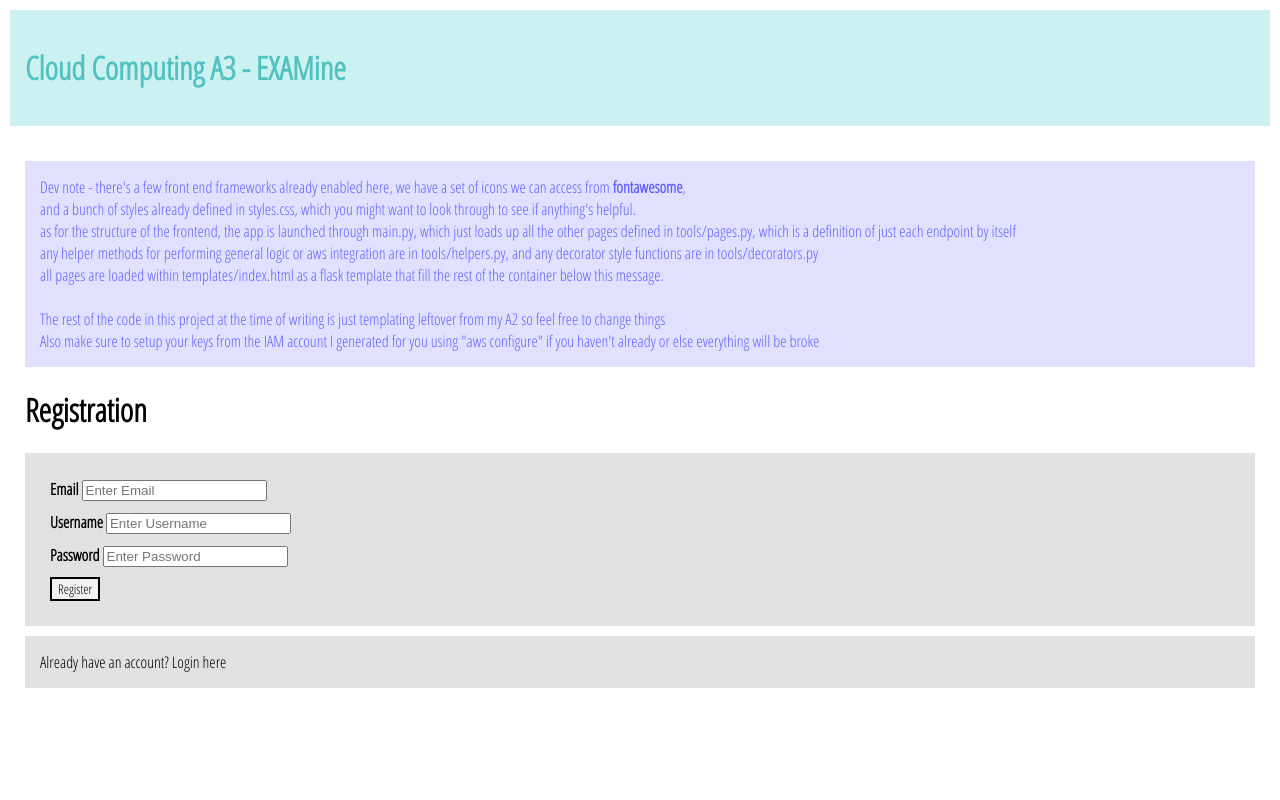
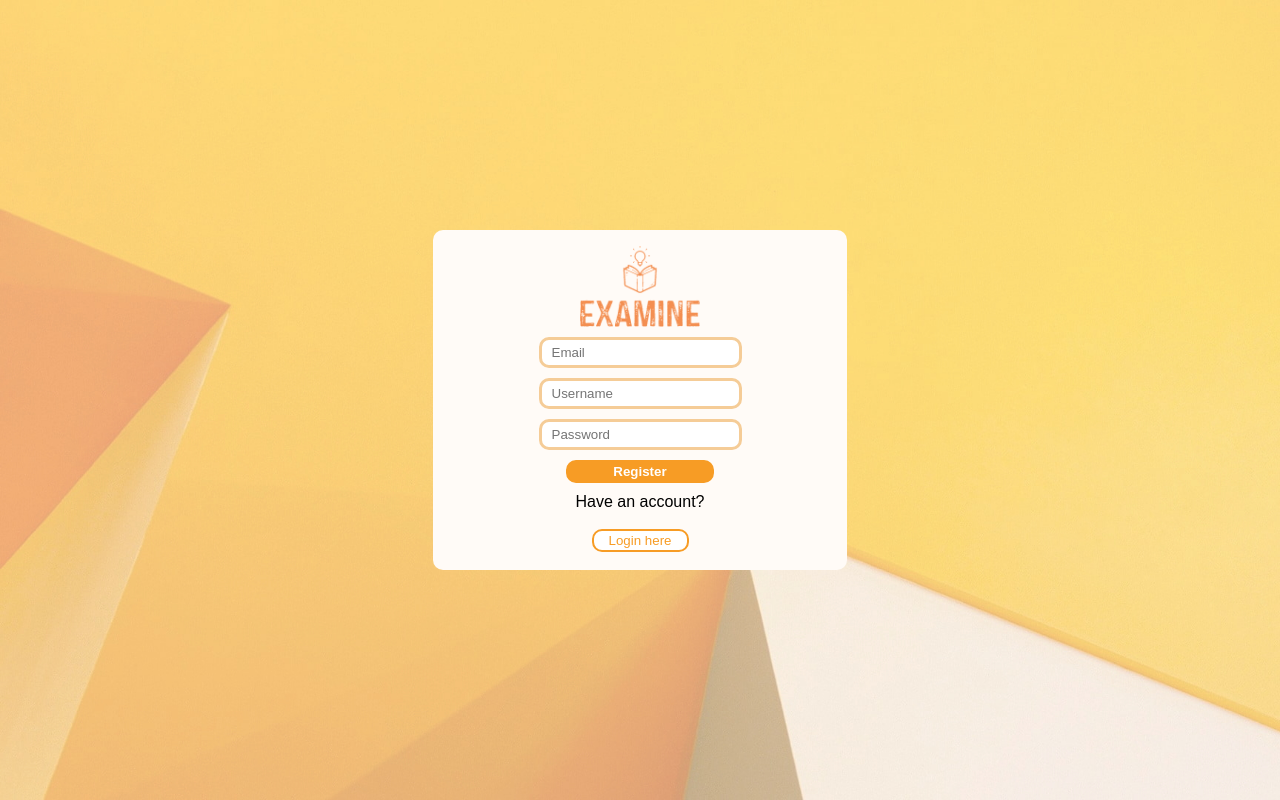
Before and after one commit to indiees/EXAMine, a Flask app: page /register in a window 1280 px wide. Run offline with Flask 2, Linux system fonts and the light colour scheme; some libraries are stand-ins or nearby versions.

Commit message:
Updated Login and Register for aesthetic purpose

```diff
--- a/static/style.css
+++ b/static/style.css
@@ -1,17 +1,14 @@
 body {
-    font-family: 'Open Sans Condensed', sans-serif;
+    font-family: 'Arial', sans-serif;
     margin: 10px;
 }
 
 button {
-    font-family: 'Open Sans Condensed', sans-serif;
+    font-family: 'Arial', sans-serif;
     border-style: solid;
     background-color: #f1f1f1;
 }
 
-button:hover{
-    background-color: #d1d1d1;
-}
 
 a{
     color:inherit;
@@ -22,6 +19,7 @@ a{
     padding: 15px;
     margin-top: 10px;
     margin-bottom: 10px;
+    text-align:center;
 }
 
 .container{
@@ -62,6 +60,28 @@ a{
 
 .login-field{
     margin: 10px;
+}
+
+#loginbox, #registerbox{
+    border-radius: 10px;
+    width: 30%;
+    height: 350px;
+    text-align: center;
+    background-color: #fffbf7;
+    display: block;
+    margin: auto;
+    top: 50%;
+    -ms-transform: translate(-50%,-50%);
+    transform: translate(-50%,-50%);
+    position: absolute;
+    left: 50%;
+
+}
+
+body{
+    background-image: url("background.jpg");
+    background-size: cover;
+
 }
 
 .bottom-bar{
@@ -153,3 +173,69 @@ a{
     all: initial;
     cursor: pointer;
 }
+
+.email, .password, .username{
+    border-radius: 10px;
+    padding: 5px 10px;
+    border: 3px solid rgb(245, 204, 151)
+}
+.email:focus, .password:focus, .username:focus{
+    border: 3px solid rgb(238, 146, 25)
+
+}
+
+*,*:focus,*:hover{
+    outline:none;
+}
+
+.loginbutton{
+    background-color: rgb(247, 156, 37);
+    border-radius: 10px;
+    color: #ffffff;
+    padding: 2px 45px;
+    border-color: rgb(247, 156, 37);
+    font-weight: 900;
+    transition-duration: 0.25;
+}
+.loginbutton:hover{
+    background-color: rgb(248, 141, 0);
+    border-color:  rgb(248, 141, 0);
+}
+
+.register{
+    border-radius: 10px;
+    border-color: rgb(247, 156, 37);
+    background-color: #ffffff;
+    color: rgb(247, 156, 37);
+    padding: 2px 15px;
+    transition-duration: 0.25;
+}
+.register:hover {
+    background-color:rgb(247, 156, 37);
+    color: #ffffff
+
+
+}
+.registerbutton:hover{
+    background-color: rgb(248, 141, 0);
+    border-color:  rgb(248, 141, 0);
+}
+
+.registerbutton{
+    background-color: rgb(247, 156, 37);
+    border-radius: 10px;
+    color: #ffffff;
+    padding: 2px 45px;
+    border-color: rgb(247, 156, 37);
+    font-weight: 900;
+    transition-duration: 0.25;
+}
+
+#registerbox{
+    border-radius: 10px;
+    height: 310px;
+    text-align: center;
+    background-color: #fffbf7;
+    display: block;
+    margin: auto;
+}
--- a/templates/index.html
+++ b/templates/index.html
@@ -1,7 +1,7 @@
 <!doctype html>
 <html>
     <head>
-        <title>Cloud Computing A3</title>
+        <title>Examine</title>
         <script src="{{ url_for('static', filename='script.js') }}"></script>
         <script src="https://kit.fontawesome.com/1e90776cd4.js" crossorigin="anonymous"></script>
         <link rel="preconnect" href="https://fonts.gstatic.com">
@@ -10,7 +10,7 @@
     </head>
     <body>
         <div class="container header">
-            <h1>Cloud Computing A3 - EXAMine</h1>
+            <h1></h1>
             {% if session.get('user') != None %}
             <div class="logout"><button id="sign-out">Sign Out</button></div>
             {% else %}
@@ -19,16 +19,7 @@
         </div>
 
         <div class="content">
-            <div class="container flash">
-                Dev note - there's a few front end frameworks already enabled here, we have a set of icons we can access from <a href="https://fontawesome.com/icons?d=gallery&p=2"><b>fontawesome</b></a>,<br>
-                and a bunch of styles already defined in styles.css, which you might want to look through to see if anything's helpful.<br>
-                as for the structure of the frontend, the app is launched through main.py, which just loads up all the other pages defined in tools/pages.py, which is a definition of just each endpoint by itself<br>
-                any helper methods for performing general logic or aws integration are in tools/helpers.py, and any decorator style functions are in tools/decorators.py<br>
-                all pages are loaded within templates/index.html as a flask template that fill the rest of the container below this message.<br>
-                <br>
-                The rest of the code in this project at the time of writing is just templating leftover from my A2 so feel free to change things<br>
-                Also make sure to setup your keys from the IAM account I generated for you using "aws configure" if you haven't already or else everything will be broke
-            </div>
+
             {% block content %}{% endblock content %}
             {% with messages = get_flashed_messages() %}
               {% if messages %}
--- a/templates/register.html
+++ b/templates/register.html
@@ -1,32 +1,39 @@
-{% extends "index.html" -%}
+<head>
+    <title>Examine</title>
+    <script src="{{ url_for('static', filename='script.js') }}"></script>
+    <script src="https://kit.fontawesome.com/1e90776cd4.js" crossorigin="anonymous"></script>
+    <link rel="preconnect" href="https://fonts.gstatic.com">
+    <link href="https://fonts.googleapis.com/css2?family=Open+Sans+Condensed:wght@300&display=swap" rel="stylesheet">
+    <link type="text/css" rel="stylesheet" href="{{ url_for('static', filename='style.css') }}">
+</head>
 {% block content %}
 
-<h1>Registration</h1>
+<form class="login container" enctype="multipart/form-data" action="register_process" method="post" id="registerbox">
+    <img style="width:120px" src="{{ url_for('static', filename='examinelogo.png') }}"></img>
 
-<form class="login container" enctype="multipart/form-data" action="register_process" method="post">
 
     <div class="login-field">
-        <label for="email"><b>Email</b></label>
-        <input type="text" placeholder="Enter Email" name="email" required>
+        <input type="text" placeholder="Email" name="email" class="email" required>
     </div>
 
     <div class="login-field">
-        <label for="id"><b>Username</b></label>
-        <input type="text" placeholder="Enter Username" name="username" required>
+        <input type="text" placeholder="Username" name="username" class="username" required>
     </div>
 
     <div class="login-field">
-        <label for="password"><b>Password</b></label>
-        <input type="password" placeholder="Enter Password" name="password" required>
+        <input type="password" placeholder="Password" name="password" class="password" required>
     </div>
 
     <div class="login-field">
-        <button type="submit">Register</button>
+        <button type="submit" class="registerbutton" id="register_submit">Register</button>
     </div>
+
+    Have an account?
+    <br>
+    <br>
+    <button type=button class="register" onclick='window.location="login"'>Login here</button>
+
 </form>
 
-<div class="container">
-    <label>Already have an account? <a href='login'>Login here</a></label>
-</div>
 
 {% endblock content %}
```
Also changed, not shown: templates/login.html (+25 -15 lines), static/background.jpg (added), static/examinelogo.png (added).
